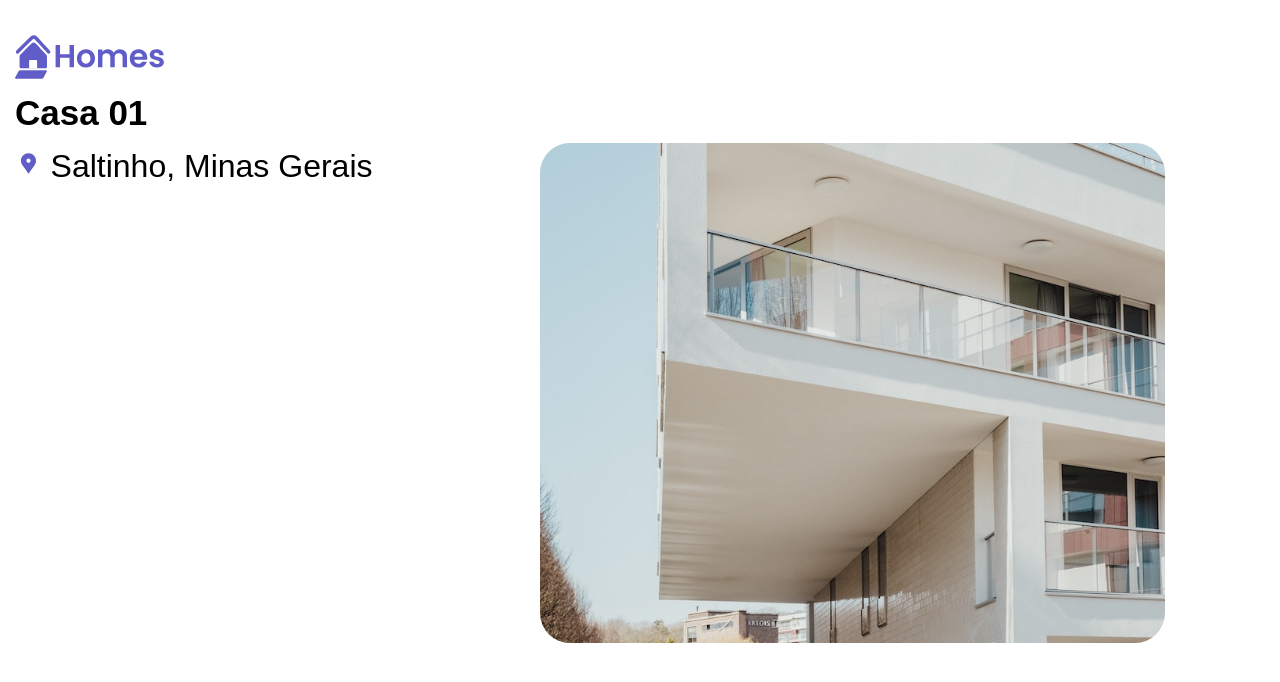
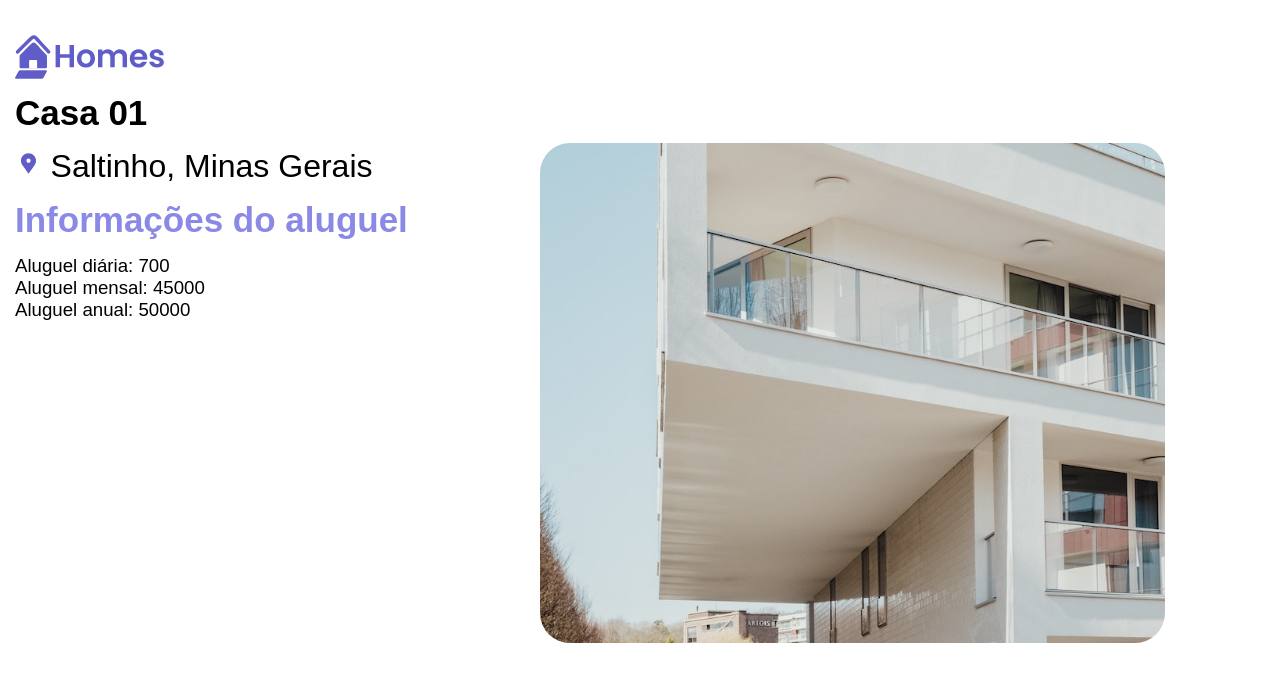
Before and after one commit to joaopiressenai/homes-app-angular, an Angular app: page /detalhes/1/aluguel in a window 1280 px wide. Shown: the top 682 px of the page. Built offline with nearby package versions, Linux system fonts and the light colour scheme.

Commit message:
Develop aluguel option

```diff
--- a/src/app/imovel-aluguel/imovel-aluguel.component.html
+++ b/src/app/imovel-aluguel/imovel-aluguel.component.html
@@ -7,5 +7,14 @@
                 {{imovel?.cidade}}, {{imovel?.estado}}
             </p>
         </section>
+
+        <section class="listing-features">
+            <h2 class="section-heading">Informações do aluguel</h2>
+            <ul>
+                @for(info of imovel?.aluguel; track $index) {
+                <li>{{info.chave}}: {{info.valor}}</li>
+                }
+            </ul>
+        </section>
     </article>
 </section>
--- a/src/app/imovel.service.ts
+++ b/src/app/imovel.service.ts
@@ -26,7 +26,21 @@ export class ImovelService {
         }
       ],
       "latitude": -20.2088,
-      "longitude": -44.4487
+      "longitude": -44.4487,
+      "aluguel": [
+        {
+          "chave": "Aluguel diária",
+          "valor": 700.00
+        },
+        {
+          "chave": "Aluguel mensal",
+          "valor": 45000.00
+        },
+        {
+          "chave": "Aluguel anual",
+          "valor": 50000.00
+        }
+      ]
     },
     {
       "id": 2,
@@ -43,7 +57,21 @@ export class ImovelService {
         }
       ],
       "latitude": -22.5095,
-      "longitude": -47.7752
+      "longitude": -47.7752,
+      "aluguel": [
+        {
+          "chave": "Aluguel diária",
+          "valor": 750.00
+        },
+        {
+          "chave": "Aluguel mensal",
+          "valor": 4000.00
+        },
+        {
+          "chave": "Aluguel anual",
+          "valor": 60000.00
+        }
+      ]
     },
     {
       "id": 3,
@@ -68,7 +96,21 @@ export class ImovelService {
         }
       ],
       "latitude": -22.7392,
-      "longitude": -47.3335
+      "longitude": -47.3335,
+      "aluguel": [
+        {
+          "chave": "Aluguel diária",
+          "valor": 600.00
+        },
+        {
+          "chave": "Aluguel mensal",
+          "valor": 2000.00
+        },
+        {
+          "chave": "Aluguel anual",
+          "valor": 48000.00
+        }
+      ]
     },
     {
       "id": 4,
@@ -93,7 +135,21 @@ export class ImovelService {
         }
       ],
       "latitude": -22.7834,
-      "longitude": -47.2991
+      "longitude": -47.2991,
+      "aluguel": [
+        {
+          "chave": "Aluguel diária",
+          "valor": 900.00
+        },
+        {
+          "chave": "Aluguel mensal",
+          "valor": 3500.00
+        },
+        {
+          "chave": "Aluguel anual",
+          "valor": 400000.00
+        }
+      ]
     },
     {
       "id": 5,
@@ -114,7 +170,21 @@ export class ImovelService {
         }
       ],
       "latitude": -22.7143,
-      "longitude": -47.6451
+      "longitude": -47.6451,
+      "aluguel": [
+        {
+          "chave": "Aluguel diária",
+          "valor": 700.00
+        },
+        {
+          "chave": "Aluguel mensal",
+          "valor": 2800.00
+        },
+        {
+          "chave": "Aluguel anual",
+          "valor": 320000.00
+        }
+      ]
     },
     {
       "id": 6,
@@ -135,7 +205,21 @@ export class ImovelService {
         }
       ],
       "latitude": -23.3002,
-      "longitude": -47.1366
+      "longitude": -47.1366,
+      "aluguel": [
+        {
+          "chave": "Aluguel diária",
+          "valor": 850.00
+        },
+        {
+          "chave": "Aluguel mensal",
+          "valor": 1500.00
+        },
+        {
+          "chave": "Aluguel anual",
+          "valor": 380000.00
+        }
+      ]
     },
     {
       "id": 7,
@@ -160,7 +244,21 @@ export class ImovelService {
         }
       ],
       "latitude": -22.8223,
-      "longitude": -47.2671
+      "longitude": -47.2671,
+      "aluguel": [
+        {
+          "chave": "Aluguel diária",
+          "valor": 750.00
+        },
+        {
+          "chave": "Aluguel mensal",
+          "valor": 2800.00
+        },
+        {
+          "chave": "Aluguel anual",
+          "valor": 330000.00
+        }
+      ]
     },
     {
       "id": 8,
@@ -172,7 +270,8 @@ export class ImovelService {
       "tipo": "casa",
       "adicionais": [],
       "latitude": -22.7143,
-      "longitude": -47.6451
+      "longitude": -47.6451,
+      "aluguel": []
     },
     {
       "id": 9,
@@ -184,7 +283,21 @@ export class ImovelService {
       "tipo": "apt",
       "adicionais": [],
       "latitude": -22.8223,
-      "longitude": -47.2671
+      "longitude": -47.2671,
+      "aluguel": [
+        {
+          "chave": "Aluguel diária",
+          "valor": 600.00
+        },
+        {
+          "chave": "Aluguel mensal",
+          "valor": 2400.00
+        },
+        {
+          "chave": "Aluguel anual",
+          "valor": 280000.00
+        }
+      ]
     },
     {
       "id": 10,
@@ -196,7 +309,22 @@ export class ImovelService {
       "tipo": "casa",
       "adicionais": [],
       "latitude": -22.5095,
-      "longitude": -47.7752
+      "longitude": -47.7752,
+      "aluguel": [
+        {
+          "chave": "Aluguel diária",
+          "valor": 800.00
+        },
+        {
+          "chave": "Aluguel mensal",
+          "valor": 3000.00
+        },
+        {
+          "chave": "Aluguel anual",
+          "valor": 350000.00
+        }
+      ]
+
     }
   ]
 
```
Also changed, not shown: src/app/imovel.ts (+8 -2 lines), src/app/imovel-aluguel/imovel-aluguel.component.css (line endings or trailing spaces), src/app/imovel-aluguel/imovel-aluguel.component.ts (line endings or trailing spaces).
